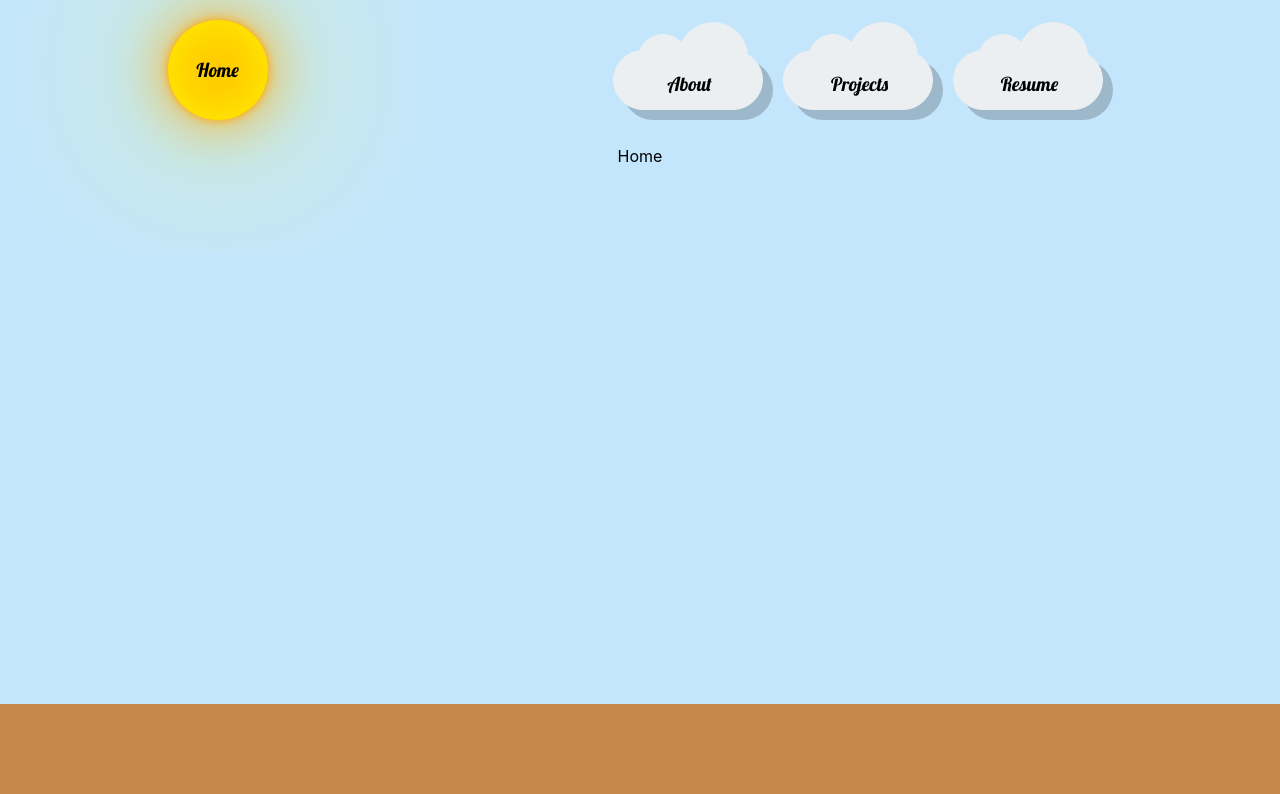
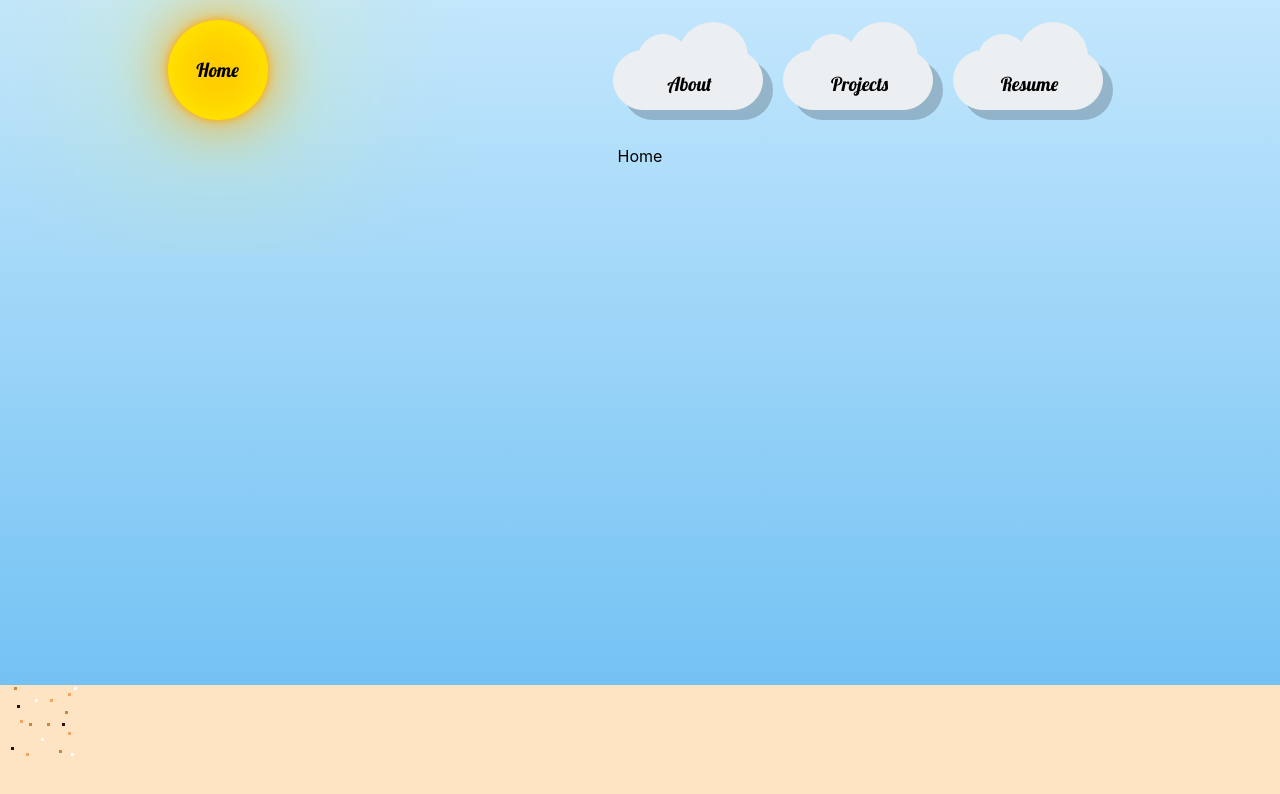
Before and after one commit to rebekah-zhou/myPortfolio2022, a React (Create React App) app: page / in a window 1280 px wide. Shown: the top 794 px of the page. Built offline with nearby package versions, Linux system fonts and the light colour scheme.

Commit message:
sand pixel art

```diff
--- a/src/App.css
+++ b/src/App.css
@@ -2,10 +2,42 @@
   background-color: bisque;
   width: 100vw;
   height: 15vh;
+  /* background-image:
+    radial-gradient(brown 25%, transparent 25%),
+    radial-gradient(#A67C49 25%, transparent 25%),
+    radial-gradient(#d2691e 25%, transparent 25%),
+    radial-gradient(#f4a460 25%, transparent 25%),
+    radial-gradient(#F2D2BD 25%, transparent 25%),
+    radial-gradient(#EADDCA 25%, transparent 25%),
+    radial-gradient(#DAA06D 25%, transparent 25%),
+    radial-gradient(#F5DEB3 25%, transparent 25%),
+    radial-gradient(#f4a460 25%, transparent 25%),
+    radial-gradient(#F5DEB3 25%, transparent 25%);
+  background-position:
+    0 0,
+    10px 20px,
+    25px 7px,
+    35px 17px,
+    5px 17px,
+    0px 35px,
+    10px 35px,
+    25px 25px,
+    30px 40px,
+    15px 48px;
+  background-size: 7px 8px; */
+}
+
+/* need to repeat */
+.pixelart {
+  width: 1px;
+  height: 1px;
+  transform: scale(3);
+  background: transparent;
+  box-shadow: 5px 1px #cd853f, 25px 1px #ffffff, 23px 3px #f4a460, 12px 5px white, 17px 5px #f4a460, 6px 7px #3c0606, 22px 9px #cd853f, 7px 12px #f4a460, 10px 13px #cd853f, 16px 13px #cd853f, 21px 13px #3c0606, 23px 16px #f4a460, 14px 18px #ffffff, 4px 21px #3c0606, 20px 22px #cd853f, 9px 23px #f4a460, 24px 23px #ffffff;
 }
 
 #app {
-  background-color: rgba(135, 206, 250, 0.5);
+  background: linear-gradient(rgba(135, 206, 250, 0.5), rgb(102, 188, 242));
   height: 100vh;
   display: flex;
   flex-direction: column;
--- a/src/App.js
+++ b/src/App.js
@@ -1,21 +1,16 @@
 import './App.css';
 import TopBar from './Components/TopBar/TopBar';
 import MainDisplay from './Components/MainDisplay/MainDisplay';
-// import BottomBar from './Components/BottomBar/BottomBar';
-import { useState, useEffect } from 'react'
+import { useState } from 'react'
 
 function App() {
   const [pageToDisplay, setPageToDisplay] = useState("Home")
 
-  function handleScroll(e) {
-    console.log(e)
-  }
-
   return (
-    <div id='app' onScroll={handleScroll}>
+    <div id='app'>
       <TopBar onCloudClick={setPageToDisplay} onSunClick={setPageToDisplay}/>
       <MainDisplay pageToDisplay={pageToDisplay}/>
-      <div id='bottom-bar'/>
+      <div id='bottom-bar'><div className='pixelart'></div></div>
     </div>
   );
 }
--- a/src/Components/MainDisplay/MainDisplay.jsx
+++ b/src/Components/MainDisplay/MainDisplay.jsx
@@ -1,31 +1,22 @@
-import React, { useEffect, useState } from 'react'
+import React, { useEffect } from 'react'
 import Home from './Home/Home'
 import About from './About/About'
 import Projects from './Projects/Projects'
 import Resume from './Resume/Resume'
 import './MainDisplay.css'
-import BottomBar from '../BottomBar/BottomBar'
 import { scroller } from 'react-scroll'
 
 function MainDisplay({ pageToDisplay }) {
-  const pageToDisplayObj = {
-    'Home': <Home />,
-    'About': <About />,
-    'Projects': <Projects />,
-    'Resume': <Resume />
-  }
-
   useEffect(() => {
-    console.log(pageToDisplay)
     scroller.scrollTo(pageToDisplay, {
-      smooth: true,
+      smooth: 'easeInOutSine', // Choose from https://easings.net/
+      spy: true,
       containerId: 'main-display'
     })
   }, [pageToDisplay])
 
 
   return (
-    // <div>{pageToDisplayObj[pageToDisplay]}</div>
         <div id='main-display' className='slider-container'>
           <Home />
           <About />
--- a/src/Components/TopBar/CloudButtons.jsx
+++ b/src/Components/TopBar/CloudButtons.jsx
@@ -10,6 +10,7 @@ function CloudButtons({ onCloudClick, name }) {
   return (
     <button
       onClick={handleCloudClick}
+      activeClass='active-cloud'
       className="cloud-button"
       type='button'>
       <p className='cloud-p'>{name}</p>
```
